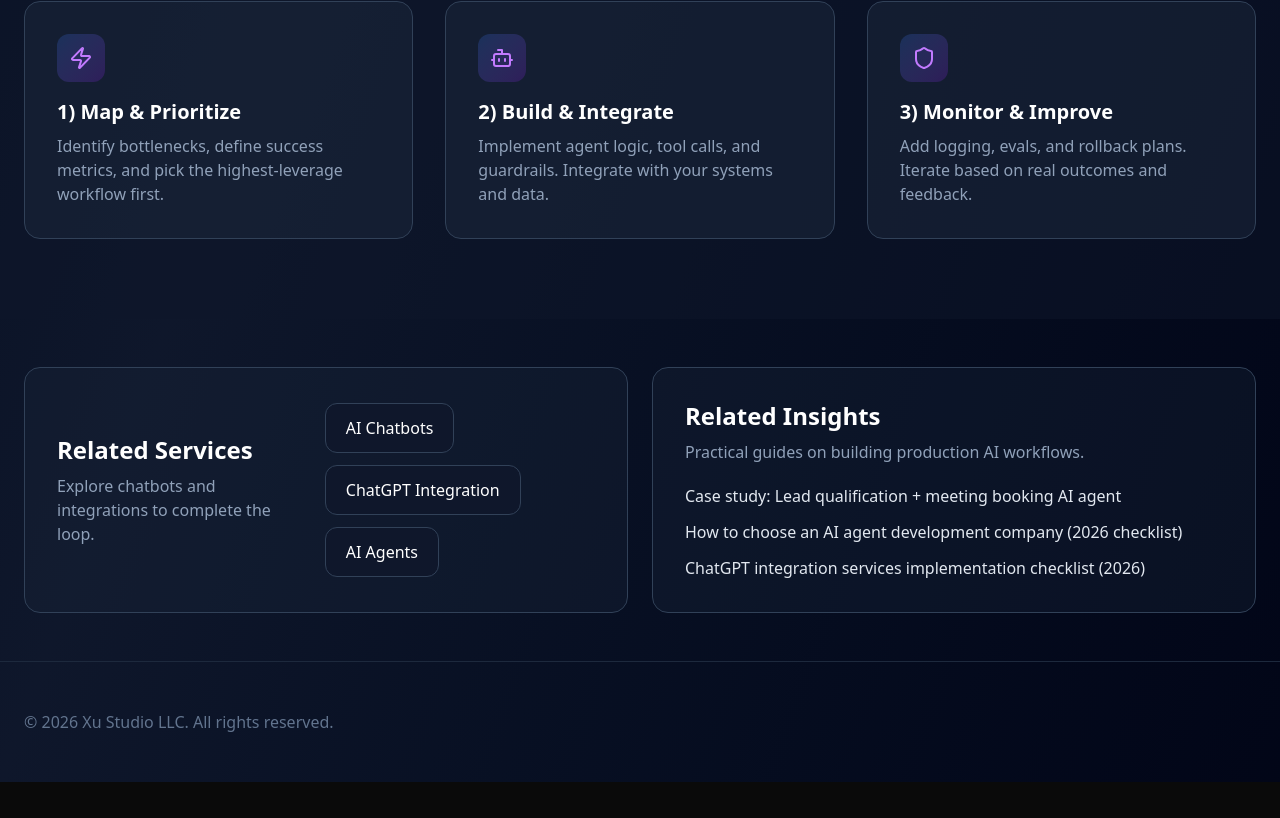
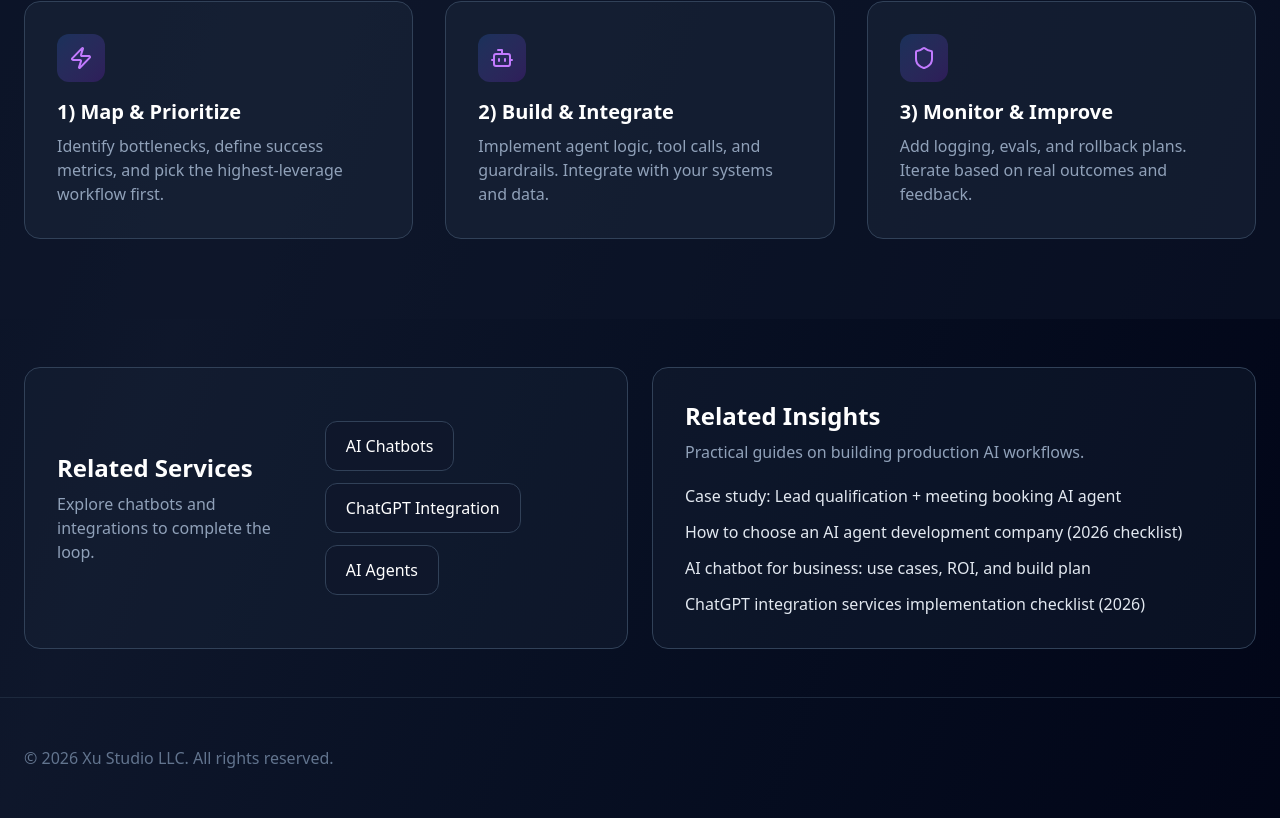
Before and after one commit to ethansure/thexu-studio, a Next.js app: page /ai-automation in a window 1280 px wide. Shown: the part 2733-3551 px from the top of the page. Before the commit the page ends 3515 px from the top, so only its background shows below. Built offline with nearby package versions, Linux system fonts and the light colour scheme.

Commit message:
seo: link automation page to chatbot business guide

```diff
--- a/src/app/ai-automation/AIAutomationClient.tsx
+++ b/src/app/ai-automation/AIAutomationClient.tsx
@@ -359,6 +359,9 @@ export default function AIAutomationClient() {
               <Link href="/insights/ai-agent-development-company" className="text-slate-200 hover:text-white transition">
                 How to choose an AI agent development company (2026 checklist)
               </Link>
+              <Link href="/insights/ai-chatbot-for-business" className="text-slate-200 hover:text-white transition">
+                AI chatbot for business: use cases, ROI, and build plan
+              </Link>
               <Link href="/insights/chatgpt-integration-services" className="text-slate-200 hover:text-white transition">
                 ChatGPT integration services implementation checklist (2026)
               </Link>
```
